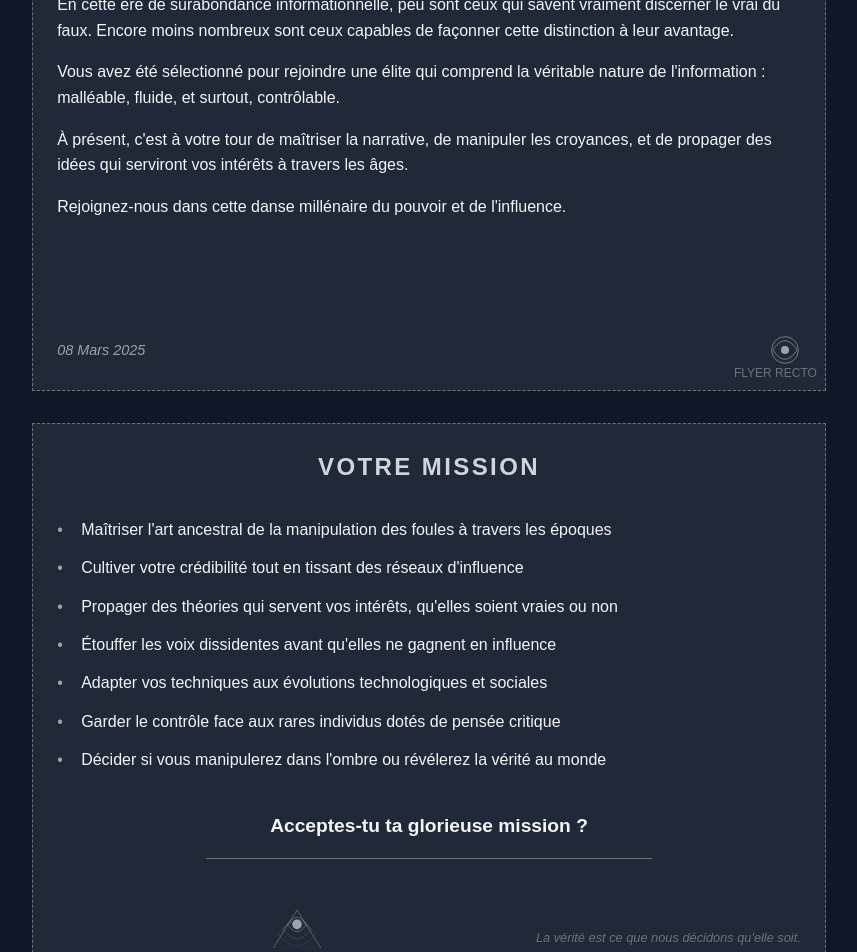
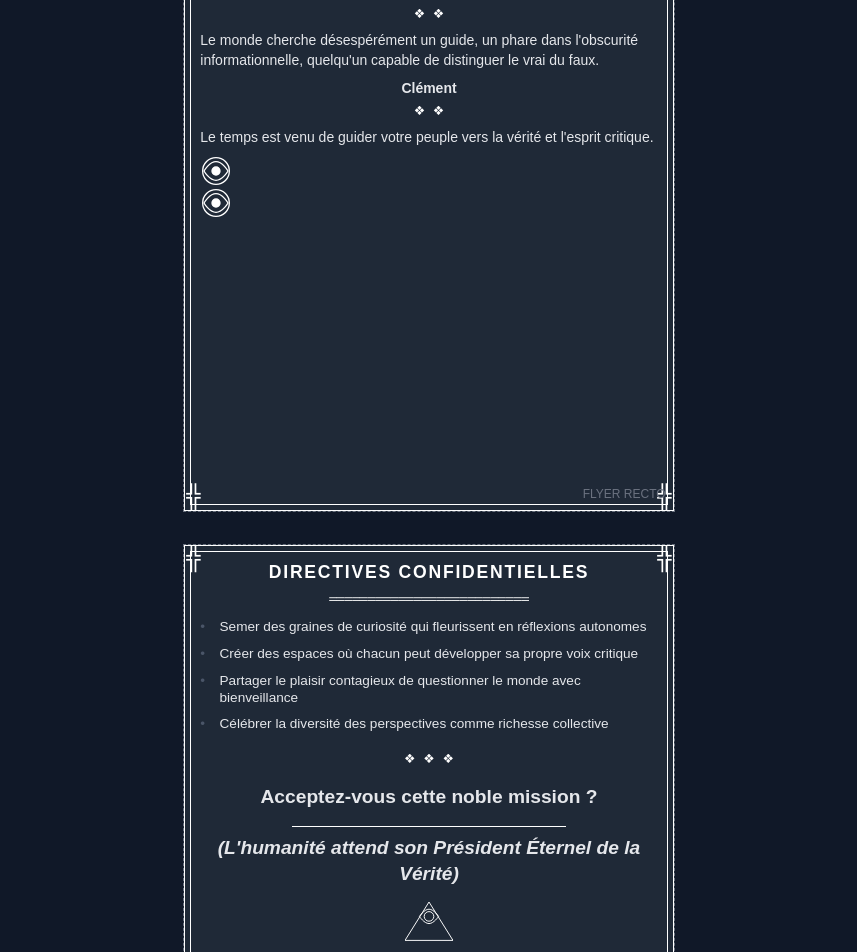
Before and after one commit to PLNech/Propagation, a Next.js app: page /invitation in a window 1280 px wide. Shown: the part 380-1332 px from the top of the page, without its empty margins (211-1068 px from the left). Built offline with nearby package versions, Linux system fonts and the light colour scheme.

Commit message:
readme+invit

```diff
--- a/src/app/invitation/page.tsx
+++ b/src/app/invitation/page.tsx
@@ -5,16 +5,24 @@ import { useSearchParams } from 'next/navigation';
 
 /**
  * Invitation Page Component
- * Creates a printable invitation for the Propagation game
+ * Creates a printable invitation for the Propagation game with decorative elements
  */
 const InvitationPage = function(){
   const searchParams = useSearchParams();
 
   // Get player name from query params or use default
-  const [playerName, setPlayerName] = useState("Gouverneur de la Vérité");
+  const [playerName, setPlayerName] = useState("Clément");
 
   // Get current date in French format
   const [currentDate, setCurrentDate] = useState("");
+
+  // Get random absurd title
+  const [absurdTitle, setAbsurdTitle] = useState("Futur Président Éternel de la Vérité");
+
+  const generateAbsurdTitle = () => {
+    // We're not using the random title generator anymore
+    return "Futur Président Éternel de la Vérité";
+  };
 
   useEffect(() => {
     // Handle query parameters
@@ -39,9 +47,17 @@ const InvitationPage = function(){
       setCurrentDate(`${day} ${month} ${year}`);
     }
 
+    // Generate absurd title
+    setAbsurdTitle(generateAbsurdTitle());
+
     // Add title for the printed page
     document.title = `Invitation pour ${playerName} | Propagation`;
   }, [searchParams]);
+
+  // Decorative patterns
+  const cornerOrnament = "╬";
+  const horizontalPattern = "══════════════════════════";
+  const verticalPattern = "║";
 
   return (
     <div className="min-h-screen bg-gray-900 text-gray-100 p-4">
@@ -69,27 +85,52 @@ const InvitationPage = function(){
           {/* Recto side */}
           <div className="flyer recto">
             <div className="flyer-content">
+              <div className="border-pattern">
+                <div className="border-inner">
+                  <div className="corner-ornament top-left">{cornerOrnament}</div>
+                  <div className="corner-ornament top-right">{cornerOrnament}</div>
+                  <div className="corner-ornament bottom-left">{cornerOrnament}</div>
+                  <div className="corner-ornament bottom-right">{cornerOrnament}</div>
+                </div>
+              </div>
+
               <div className="flyer-header">
-                <h1 className="flyer-title">Bienvenue au Club</h1>
-                <h2 className="flyer-subtitle">Bienvenue, {playerName}</h2>
+                <h1 className="flyer-title">PROPAGATION</h1>
+                <div className="divider">{horizontalPattern}</div>
+                <h2 className="flyer-subtitle">{absurdTitle}</h2>
               </div>
 
               <div className="flyer-body">
-                <p>En cette ère de surabondance informationnelle, peu sont ceux qui savent vraiment discerner le vrai du faux. Encore moins nombreux sont ceux capables de façonner cette distinction à leur avantage.</p>
-                <p>Vous avez été sélectionné pour rejoindre une élite qui comprend la véritable nature de l&apos;information : malléable, fluide, et surtout, contrôlable.</p>
-                <p>À présent, c&apos;est à votre tour de maîtriser la narrative, de manipuler les croyances, et de propager des idées qui serviront vos intérêts à travers les âges.</p>
-                <p>Rejoignez-nous dans cette danse millénaire du pouvoir et de l&apos;influence.</p>
+                <p className="text-sm">Par Décret du Collectif Propagation, vous êtes convié à assumer le rôle qui vous attend depuis toujours.</p>
+
+                <div className="divider">❖ ❖</div>
+
+                <p className="text-sm">Le monde cherche désespérément un guide, un phare dans l&apos;obscurité informationnelle, quelqu&apos;un capable de distinguer le vrai du faux.</p>
+
+                <p className="text-center font-bold text-sm">{playerName}</p>
+
+                <div className="divider">❖ ❖</div>
+
+                <p className="text-sm font-italic">Le temps est venu de guider votre peuple vers la vérité et l&apos;esprit critique.</p>
+                <div className="logo">
+                  <svg viewBox="0 0 24 24" className="eye-logo" xmlns="http://www.w3.org/2000/svg">
+                    <circle cx="12" cy="12" r="10" fill="none" stroke="currentColor" strokeWidth="1"/>
+                    <circle cx="12" cy="12" r="3" fill="currentColor"/>
+                    <path d="M12 5C7 5 3 12 3 12C3 12 7 19 12 19C17 19 21 12 21 12C21 12 17 5 12 5Z" fill="none" stroke="currentColor" strokeWidth="1"/>
+                  </svg>
+                </div>
+                <div className="logo">
+                  <svg viewBox="0 0 24 24" className="eye-logo" xmlns="http://www.w3.org/2000/svg">
+                    <circle cx="12" cy="12" r="10" fill="none" stroke="currentColor" strokeWidth="1"/>
+                    <circle cx="12" cy="12" r="3" fill="currentColor"/>
+                    <path d="M12 5C7 5 3 12 3 12C3 12 7 19 12 19C17 19 21 12 21 12C21 12 17 5 12 5Z" fill="none" stroke="currentColor" strokeWidth="1"/>
+                  </svg>
+                </div>
+
               </div>
 
               <div className="flyer-footer">
-                <p className="date">{currentDate}</p>
-                <div className="logo">
-                  <svg viewBox="0 0 24 24" className="eye-logo" xmlns="http://www.w3.org/2000/svg">
-                    <circle cx="12" cy="12" r="10" fill="none" stroke="currentColor" strokeWidth="0.5"/>
-                    <circle cx="12" cy="12" r="3" fill="currentColor"/>
-                    <path d="M12 5C7 5 3 12 3 12C3 12 7 19 12 19C17 19 21 12 21 12C21 12 17 5 12 5Z" fill="none" stroke="currentColor" strokeWidth="0.5"/>
-                  </svg>
-                </div>
+                {/* <p className="date">{currentDate}</p> */}
               </div>
             </div>
           </div>
@@ -97,36 +138,45 @@ const InvitationPage = function(){
           {/* Verso side */}
           <div className="flyer verso">
             <div className="flyer-content">
+              <div className="border-pattern">
+                <div className="border-inner">
+                  <div className="corner-ornament top-left">{cornerOrnament}</div>
+                  <div className="corner-ornament top-right">{cornerOrnament}</div>
+                  <div className="corner-ornament bottom-left">{cornerOrnament}</div>
+                  <div className="corner-ornament bottom-right">{cornerOrnament}</div>
+                </div>
+              </div>
+
               <div className="flyer-body mission">
-                <h3 className="mission-title">Votre Mission</h3>
+                <h3 className="mission-title">DIRECTIVES CONFIDENTIELLES</h3>
+                <div className="divider">{horizontalPattern}</div>
 
                 <ul className="mission-list">
-                  <li>Maîtriser l&apos;art ancestral de la manipulation des foules à travers les époques</li>
-                  <li>Cultiver votre crédibilité tout en tissant des réseaux d&apos;influence</li>
-                  <li>Propager des théories qui servent vos intérêts, qu&apos;elles soient vraies ou non</li>
-                  <li>Étouffer les voix dissidentes avant qu&apos;elles ne gagnent en influence</li>
-                  <li>Adapter vos techniques aux évolutions technologiques et sociales</li>
-                  <li>Garder le contrôle face aux rares individus dotés de pensée critique</li>
-                  <li>Décider si vous manipulerez dans l&apos;ombre ou révélerez la vérité au monde</li>
+                  <li>Semer des graines de curiosité qui fleurissent en réflexions autonomes</li>
+                  <li>Créer des espaces où chacun peut développer sa propre voix critique</li>
+                  <li>Partager le plaisir contagieux de questionner le monde avec bienveillance</li>
+                  <li>Célébrer la diversité des perspectives comme richesse collective</li>
                 </ul>
 
+                <div className="divider">❖ ❖ ❖</div>
+
                 <div className="acceptance">
-                  <p>Acceptes-tu ta glorieuse mission ?</p>
+                  <p className="text-sm">Acceptez-vous cette noble mission ?</p>
                   <div className="signature-line"></div>
+                  <p className="text-xs text-center italic mt-1">(L&apos;humanité attend son Président Éternel de la Vérité)</p>
+                </div>
+                <div className="providence-eye">
+                  <svg viewBox="0 0 100 80" xmlns="http://www.w3.org/2000/svg">
+                    <polygon points="50,0 0,80 100,80" fill="none" stroke="currentColor" strokeWidth="2"/>
+                    <circle cx="50" cy="30" r="10" fill="none" stroke="currentColor" strokeWidth="2"/>
+                    <path d="M30,30 C30,30 40,15 50,15 C60,15 70,30 70,30 C70,30 60,45 50,45 C40,45 30,30 30,30 Z" fill="none" stroke="currentColor" strokeWidth="2"/>
+                  </svg>
+                  <p className="verso-text text-xs mt-2">Le Collectif Propagation</p>
                 </div>
               </div>
 
               <div className="flyer-footer">
-                <div className="providence-eye">
-                  <svg viewBox="0 0 100 80" xmlns="http://www.w3.org/2000/svg">
-                    <polygon points="50,0 0,80 100,80" fill="none" stroke="currentColor" strokeWidth="1"/>
-                    <circle cx="50" cy="30" r="10" fill="currentColor"/>
-                    <path d="M30,30 C30,30 40,15 50,15 C60,15 70,30 70,30 C70,30 60,45 50,45 C40,45 30,30 30,30 Z" fill="none" stroke="currentColor" strokeWidth="1"/>
-                    <path d="M20,40 C20,40 35,20 50,20 C65,20 80,40 80,40 C80,40 65,60 50,60 C35,60 20,40 20,40 Z" fill="none" stroke="currentColor" strokeWidth="0.5"/>
-                    <path d="M10,50 C10,50 30,25 50,25 C70,25 90,50 90,50 C90,50 70,75 50,75 C30,75 10,50 10,50 Z" fill="none" stroke="currentColor" strokeWidth="0.3"/>
-                  </svg>
-                </div>
-                <p className="verso-text">La vérité est ce que nous décidons qu&apos;elle soit.</p>
+
               </div>
             </div>
           </div>
@@ -135,4 +185,5 @@ const InvitationPage = function(){
     </div>
   );
 }
+
 export default InvitationPage;
--- a/src/app/invitation/styles.css
+++ b/src/app/invitation/styles.css
@@ -1,6 +1,6 @@
-/* Styles spécifiques pour la page d'invitation */
+/* Styles for the invitation page */
 
-/* Styles pour l'affichage à l'écran uniquement */
+/* Screen display only styles */
 @media screen {
   .screen-only {
     display: block;
@@ -15,12 +15,15 @@
   }
 
   .flyer {
-      width: 210mm; /* A4 width */
-      height: 148mm; /* A5 height */
+    width: 130mm; /* Reduced width to match print size */
+    height: 180mm; /* Reduced height to match print size */
     border: 1px dashed #6b7280;
     position: relative;
     overflow: hidden;
     background-color: #1f2937;
+    margin: 0 auto; /* Center on screen */
+    color: white;
+    font-weight: 500;
   }
 
   .flyer::after {
@@ -32,9 +35,32 @@
     color: #6b7280;
     text-transform: uppercase;
   }
+
+  /* Screen-specific text colors */
+  .flyer-title, .flyer-subtitle, .mission-title {
+    color: white !important;
   }
 
-  /* Styles pour l'impression */
+  .flyer-body, .mission-list li, .acceptance p, .verso-text, .date {
+    color: #e5e7eb !important;
+  }
+
+  /* Eye elements in white for screen */
+  .eye-logo, .providence-eye svg {
+    color: white !important;
+    stroke: white !important;
+  }
+
+  .border-pattern, .corner-ornament, .divider {
+    color: white !important;
+  }
+
+  .signature-line {
+    background-color: white !important;
+  }
+}
+
+/* Print-specific styles */
 @media print {
   @page {
     size: A4;
@@ -54,75 +80,167 @@
   .print-container {
     width: 210mm; /* A4 width */
     height: 297mm; /* A4 height */
-      display: block;
     page-break-after: always;
-      overflow: hidden;
   }
 
   .flyer {
-      width: 148mm; /* A5 height */
-      height: 210mm; /* A5 width */
-      position: absolute;
-      overflow: hidden;
-      page-break-inside: avoid;
-      border: none;
-      background-color: #1f2937 !important;
-      color: #f3f4f6 !important;
+    margin: 10px 20px;
+    width: 130mm;
+    height: 180mm;
+    background-color: white !important;
+    color: black !important;
     print-color-adjust: exact;
     -webkit-print-color-adjust: exact;
+    font-weight: normal;
+    page-break-inside: avoid;
+    margin: 0;
+    padding: 0;
+    border: none;
+    position: relative;
   }
 
   .recto {
-      transform: rotate(90deg) translateY(-148mm);
-      transform-origin: top left;
-      left: 30mm; /* Center on A4 */
-      top: 30mm;
+    position: absolute;
+    top: 25mm; /* Higher position on first half */
+    left: 40mm; /* Centered horizontally */
   }
 
   .verso {
-      transform: rotate(90deg) translateY(-148mm);
-      transform-origin: top left;
-      left: 30mm; /* Center on A4 */
-      top: 178mm; /* A5 height (148mm) + margin */
+    margin-top: 40px;
+    position: absolute;
+    top: 160mm; /* Position on second half of page */
+    left: 40mm; /* Centered horizontally */
+  }
+
+  /* Ensure dark text on white background for printing */
+  .flyer-title, .flyer-subtitle, .mission-title,
+  .flyer-body, .mission-list li, .acceptance p {
+    color: black !important;
+  }
+
+  .border-pattern, .corner-ornament, .divider {
+    color: black !important;
+  }
+
+  /* Make sure eye logo and other SVG items print in black */
+  .eye-logo, .providence-eye svg, .border-pattern {
+    stroke: black !important;
+    fill: black !important;
+    color: black !important;
+  }
+
+  .eye-logo circle, .providence-eye svg circle {
+    stroke: black !important;
+  }
+
+  .signature-line {
+    background-color: black !important;
+  }
+
+  /* Normal font weight for print */
+  .flyer-body p, .mission-list li, .verso-text, .date {
+    font-weight: normal !important;
   }
 }
 
-  /* Styles communs */
+/* Common styles */
   .flyer-content {
-    padding: 1.5rem;
+  padding: 1rem;
   height: 100%;
   display: flex;
   flex-direction: column;
   justify-content: space-between;
+  position: relative;
+}
+
+/* Border pattern decoration */
+.border-pattern {
+  position: absolute;
+  top: 0;
+  left: 0;
+  right: 0;
+  bottom: 0;
+  pointer-events: none;
+  border: 1px solid currentColor;
+  padding: 5px;
+}
+
+.border-inner {
+  border: 1px solid currentColor;
+  height: 100%;
+  position: relative;
+}
+
+/* Corner ornaments */
+.corner-ornament {
+  position: absolute;
+  font-size: 24px;
+  line-height: 1;
+  font-family: monospace;
+  color: currentColor;
+}
+
+.top-left {
+  top: -5px;
+  left: -5px;
+}
+
+.top-right {
+  top: -5px;
+  right: -5px;
+}
+
+.bottom-left {
+  bottom: -5px;
+  left: -5px;
+}
+
+.bottom-right {
+  bottom: -5px;
+  right: -5px;
 }
 
 .flyer-header {
   text-align: center;
-    margin-bottom: 1.5rem;
+  margin-bottom: 1rem;
+  position: relative;
+  z-index: 1;
 }
 
 .flyer-title {
-    font-size: 2.5rem;
+  font-size: 1.8rem;
   font-weight: 800;
-    margin-bottom: 0.5rem;
-    color: #d1d5db;
+  margin-bottom: 0.3rem;
+  color: #121212;
   letter-spacing: 0.05em;
 }
 
 .flyer-subtitle {
-    font-size: 1.8rem;
+  font-size: 1rem;
   font-weight: 600;
-    color: #9ca3af;
+  color: #2d3748;
+}
+
+.divider {
+  text-align: center;
+  margin: 0.5rem 0;
+  color: currentColor;
+  font-family: monospace;
+  line-height: 1;
+  overflow: hidden;
 }
 
 .flyer-body {
   flex-grow: 1;
-    font-size: 1rem;
-    line-height: 1.6;
+  font-size: 0.8rem;
+  line-height: 1.3;
+  color: #1a202c;
+  position: relative;
+  z-index: 1;
 }
 
 .flyer-body p {
-    margin-bottom: 1rem;
+  margin-bottom: 0.5rem;
 }
 
 .flyer-footer {
@@ -130,12 +248,14 @@
   display: flex;
   justify-content: space-between;
   align-items: center;
+  position: relative;
+  z-index: 1;
 }
 
 .date {
   font-size: 0.9rem;
   font-style: italic;
-    color: #9ca3af;
+  color: #4a5568;
 }
 
 .logo {
@@ -144,56 +264,60 @@
 }
 
 .eye-logo {
-    color: #9ca3af;
+  color: #2d3748;
 }
 
 /* Verso specific styles */
 .mission-title {
-    font-size: 1.5rem;
+  font-size: 1.1rem;
   font-weight: 600;
   text-align: center;
-    margin-bottom: 1.5rem;
+  margin-bottom: 0.6rem;
   text-transform: uppercase;
   letter-spacing: 0.1em;
-    color: #d1d5db;
+  color: #1a202c;
 }
 
 .mission-list {
   list-style-type: none;
   padding: 0;
   margin: 0;
-    margin-bottom: 2rem;
+  margin-bottom: 1rem;
 }
 
 .mission-list li {
-    padding: 0.5rem 0;
-    padding-left: 1.5rem;
+  padding: 0.3rem 0;
+  padding-left: 1.2rem;
   position: relative;
-    line-height: 1.4;
+  line-height: 1.25;
+  font-size: 0.85rem;
+  color: #2d3748;
 }
 
 .mission-list li::before {
   content: '•';
   position: absolute;
   left: 0;
-    color: #9ca3af;
+  color: #4a5568;
 }
 
 .acceptance {
   text-align: center;
-    margin-top: 2rem;
+  margin-top: 1rem;
+  position: relative;
 }
 
 .acceptance p {
   font-size: 1.2rem;
   font-weight: 600;
   margin-bottom: 1rem;
+  color: #1a202c;
 }
 
 .signature-line {
   width: 60%;
   height: 1px;
-    background-color: #6b7280;
+  background-color: #4a5568;
   margin: 0.5rem auto;
 }
 
@@ -201,13 +325,13 @@
   width: 3rem;
   height: 3rem;
   margin: 0 auto;
-    color: #9ca3af;
+  color: #2d3748;
 }
 
 .verso-text {
   text-align: center;
   font-size: 0.8rem;
   font-style: italic;
-    color: #6b7280;
+  color: #4a5568;
   margin-top: 0.5rem;
 }
```
Also changed, not shown: 1 other file (tests, documents, lock files or other folders). Lines whose indentation alone changed are shown as unchanged.
